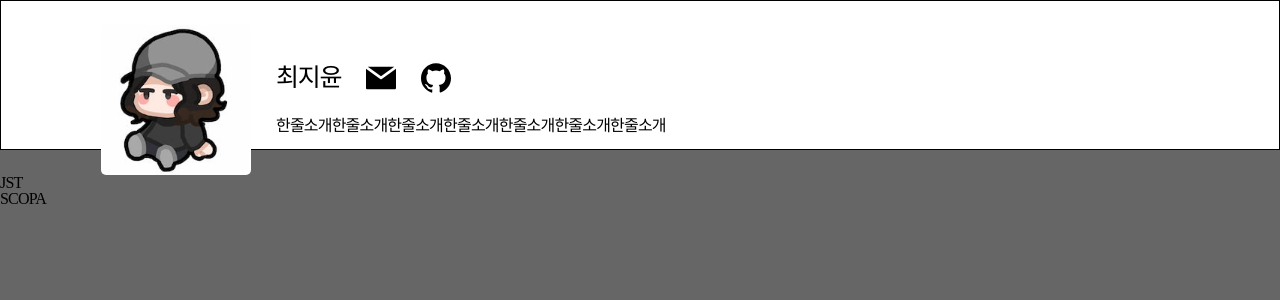
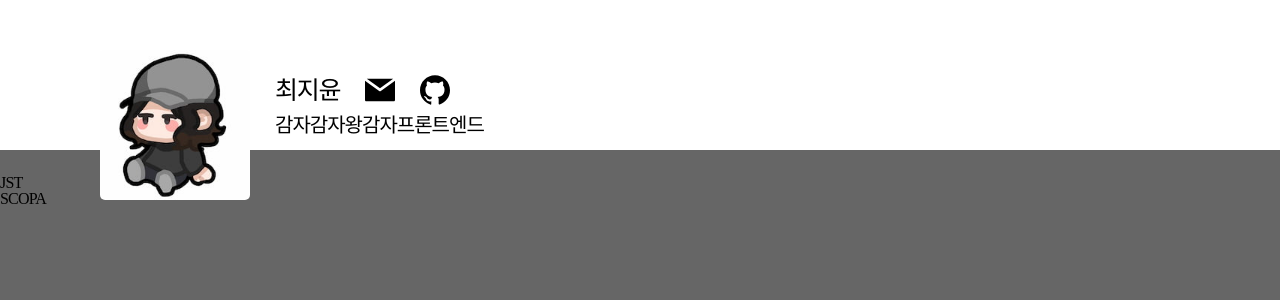
Before and after one commit to chichoon/about-me, a Next.js app: page / in a window 1280 px wide. Shown: the top 300 px of the page. Built offline with nearby package versions, Linux system fonts and the light colour scheme.

Commit message:
style: :lipstick: 헤더 스타일 조정

```diff
--- a/src/components/Layout/Header.module.scss
+++ b/src/components/Layout/Header.module.scss
@@ -2,26 +2,24 @@
   background-color: $WHITE;
   display: flex;
   flex-direction: row;
-  align-items: center;
-  justify-content: flex-start;
   width: 100vw;
-  height: 200px;
-  padding-left: 25px;
-  padding-right: 25px;
-  padding-top: 50px;
+  height: 150px;
+  padding: 0 25px;
   margin-bottom: 25px;
-  border: 1px solid black; // TODO: 지울 것
 
   @include after(SD) {
-    height: 150px;
-    padding-left: 100px;
-    padding-right: 100px;
+    padding: 0 100px;
   }
 }
 
 .headerImage {
   border-radius: 5px;
+  margin-top: 25px;
+  width: 125px;
+  height: 125px;
+
   @include after(SD) {
+    margin-top: 50px;
     width: 150px;
     height: 150px;
   }
@@ -30,13 +28,18 @@
 .headerProfileSection {
   display: flex;
   flex-direction: column;
-  width: 100%;
+  justify-content: flex-end;
+  width: 300px;
   height: 100px;
-  margin-left: 50px;
+  margin-top: 25px;
+  margin-left: 25px;
+  overflow-x: scroll;
+  overflow-y: hidden;
 
   @include after(SD) {
-    height: 75px;
-    margin-left: 25px;
+    justify-content: flex-start;
+    width: 700px;
+    margin-top: 50px;
   }
 }
 
@@ -44,7 +47,7 @@
   display: flex;
   flex-direction: row;
   align-items: center;
-  margin-bottom: 25px;
+  margin-bottom: 10px;
 
   & > h1 {
     font-size: $FONT_XL;
@@ -55,9 +58,29 @@
     height: 30px;
     margin-left: 25px;
   }
+
+  @include after(SD) {
+    width: 700px;
+    margin-top: 25px;
+  }
 }
 
 .headerIcons {
   width: 30px;
   height: 30px;
 }
+
+.headerProfileComment {
+  display: -webkit-box;
+  width: 100%;
+  font-size: $FONT_L;
+  overflow: hidden;
+  line-clamp: 2;
+  -webkit-box-orient: vertical;
+  -webkit-line-clamp: 2;
+
+  @include after(SD) {
+    line-clamp: 1;
+    -webkit-line-clamp: 1;
+  }
+}
--- a/src/components/Layout/Header.tsx
+++ b/src/components/Layout/Header.tsx
@@ -1,23 +1,25 @@
+import Image from 'next/image';
+
 import { EmailIcon, GithubIcon } from '@/assets/svgs';
-import Image from 'next/image';
+import myInfo from '@/assets/myInfo.json';
 
 import styles from './Header.module.scss';
 
 export const Header = ({}) => {
   return (
     <header className={styles.headerWrapper}>
-      <Image src='/profile.jpg' alt='chichoon profile' width={125} height={125} className={styles.headerImage} />
+      <Image src='/profile.jpg' alt='chichoon profile' width={150} height={150} className={styles.headerImage} />
       <div className={styles.headerProfileSection}>
         <div className={styles.headerProfileNamespace}>
-          <h1>최지윤</h1>
-          <a href='mailto:chichoon.choi@gmail.com' target='_blank'>
+          <h1>{myInfo.name}</h1>
+          <a href={`mailto:${myInfo.email}`} target='_blank'>
             <EmailIcon />
           </a>
-          <a href='https://github.com/chichoon' target='_blank'>
+          <a href={myInfo.github} target='_blank'>
             <GithubIcon />
           </a>
         </div>
-        <h2>한줄소개한줄소개한줄소개한줄소개한줄소개한줄소개한줄소개</h2>
+        <h2 className={styles.headerProfileComment}>{myInfo.bio.title}</h2>
       </div>
     </header>
   );
```
